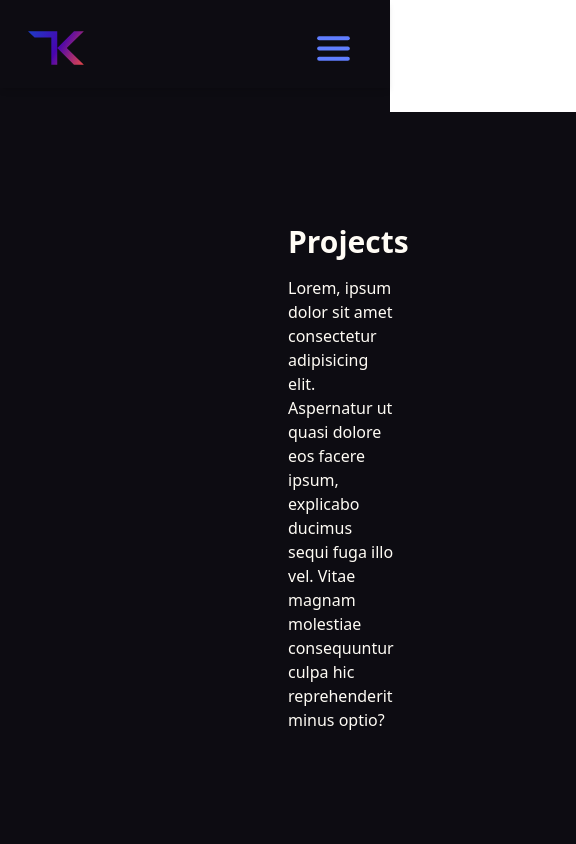
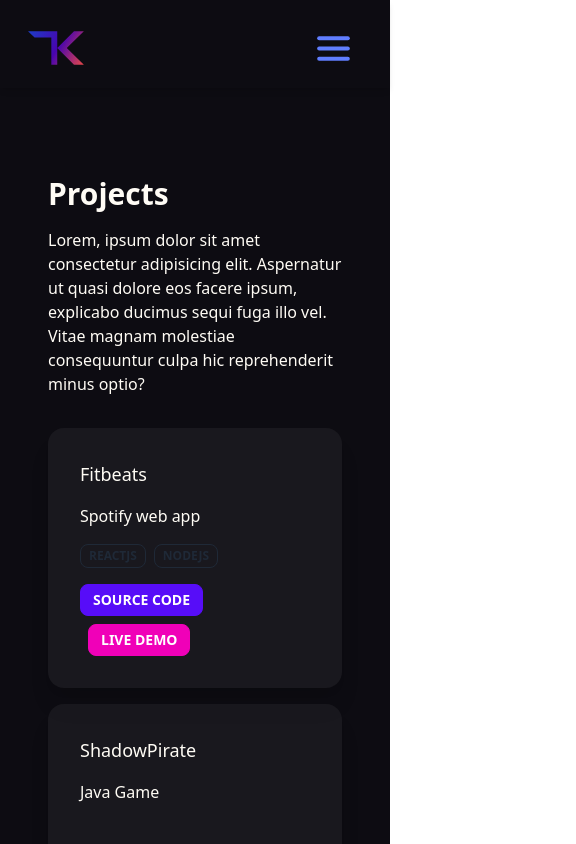
Before and after one commit to konfucius1/portfolio-website, a React (Vite) app: page /projects in a window 390 px wide. Shown: the top 844 px of the page, 576 px wide, since content can reach past the window. Built offline with nearby package versions, Linux system fonts and the light colour scheme.

Commit message:
developed working and responsive projects page

```diff
--- a/src/components/Hero.jsx
+++ b/src/components/Hero.jsx
@@ -3,7 +3,6 @@ import { TypeAnimation } from 'react-type-animation';
 
 const Hero = () => {
   return (
-    <div>
     <div id="centre" className="px-8 sm:px-16 sm:mx-16 md:px-8 md:mx-8">
       <h2 className="font-satoshi text-base sm:text-4xl font-medium text-[#BBC8FF]">
         {' '}
@@ -29,7 +28,6 @@ const Hero = () => {
         distinctio? Id!
       </p>
     </div>
-    </div>
   );
 };
 
--- a/src/components/ProjectCard.jsx
+++ b/src/components/ProjectCard.jsx
@@ -1,16 +1,57 @@
 import React from 'react';
 
-const ProjectCard = () => {
+const ProjectCard = ({
+  image,
+  name,
+  description,
+  techStack,
+  liveDemo,
+  sourceCode,
+}) => {
   return (
-    <div className="card card-side bg-base-100 shadow-xl">
-      <figure>
-        <img src="" alt="" />
-      </figure>
-      <div className="card-body">
-        <h2 className="card-title">New movie is released!</h2>
-        <p>Click the button to watch on Jetflix app.</p>
-        <div className="card-actions justify-end">
-          <button className="btn btn-primary">Watch</button>
+    <div className="card card-side bg-off-white/5 shadow-xl my-4 sm:flex sm:flex-row sm:items-center sm:justify-between sm:max-h-64">
+      <figure
+        className="sm:w-96 sm:bg-cover sm:bg-center sm:rounded-tl-xl sm:rounded-bl-xl h-64"
+        style={{ backgroundImage: `url(${image})` }}
+      ></figure>
+
+      <div className="card-body flex-1">
+        <h2 className="card-title text-lg font-medium mb-2 sm:mb-0 sm:mr-4">
+          {name}
+        </h2>
+
+        <p className="text-gray-600 sm:mb-0 sm:mr-4">{description}</p>
+
+        <div className="flex flex-wrap justify-start mt-2 sm:mt-0">
+          {techStack.map((tech) => (
+            <button
+              key={tech}
+              className="btn btn-outline btn-xs mr-2 mb-2 sm:mb-0"
+            >
+              {tech}
+            </button>
+          ))}
+        </div>
+
+        <div className="card-actions justify-start">
+          <a
+            href={sourceCode}
+            target="_blank"
+            rel="noopener noreferrer"
+            className="btn btn-primary btn-sm"
+          >
+            Source Code
+          </a>
+          {liveDemo ? (
+            <a
+              href={liveDemo}
+              target="_blank"
+              rel="noopener noreferrer"
+              className="btn btn-secondary btn-sm ml-2"
+            >
+              Live Demo
+            </a>
+          ) : null}
         </div>
       </div>
     </div>
--- a/src/pages/About.jsx
+++ b/src/pages/About.jsx
@@ -1,18 +1,21 @@
-import { Link } from 'react-router-dom';
 import image from '../assets/author-image.jpeg';
 import Tabs from '../components/Tabs';
+import LeftBar from '../components/LeftBar';
+import RightBar from '../components/RightBar';
 
 const About = () => {
   return (
-    <div className="bg-dark sm:pt-20 sm:px-48 px-8 pt-16">
+    <div className="flex bg-dark px-4 pt-16 sm:px-20 sm:pt-24 relative z-1">
+      <LeftBar />
+      <div className="px-8 sm:px-16 sm:mx-16 md:px-8 md:mx-8">
         <h2 className="pb-4 text-center sm:text-left">About Me</h2>
 
         <div className="flex flex-col md:flex-row bg-neutral-700 bg-opacity-20 p-4 h-auto w-fit mb-8">
           <p className="pb-4 md:pr-4">
             Lorem, ipsum dolor sit amet consectetur adipisicing elit. Aspernatur
             ut quasi dolore eos facere ipsum, explicabo ducimus sequi fuga illo
-          vel. Vitae magnam molestiae consequuntur culpa hic reprehenderit minus
-          optio?
+            vel. Vitae magnam molestiae consequuntur culpa hic reprehenderit
+            minus optio?
           </p>
           <div className="avatar relative flex justify-center md:justify-start z-1">
             <div className="w-72 rounded-xl">
@@ -28,6 +31,9 @@ const About = () => {
           <Tabs />
         </div>
       </div>
+
+      <RightBar />
+    </div>
   );
 };
 export default About;
--- a/src/pages/Experience.jsx
+++ b/src/pages/Experience.jsx
@@ -1,20 +1,23 @@
-import ProjectCard from '../components/ProjectCard';
+import LeftBar from '../components/LeftBar';
+import RightBar from '../components/RightBar';
 
 const Experience = () => {
   return (
-    <div className="bg-dark h-screen pt-28 px-72">
+    <div className="flex bg-dark px-4 pt-16 sm:px-20 sm:pt-24 relative z-1">
+      <LeftBar />
+      <div className="px-8 sm:px-16 sm:mx-16 md:px-8 md:mx-8">
         <h2 className="flex pb-4">Experience</h2>
 
         <div className="flex flex-row h-[auto] pb-8">
           <p>
             Lorem, ipsum dolor sit amet consectetur adipisicing elit. Aspernatur
             ut quasi dolore eos facere ipsum, explicabo ducimus sequi fuga illo
-          vel. Vitae magnam molestiae consequuntur culpa hic reprehenderit minus
-          optio?
+            vel. Vitae magnam molestiae consequuntur culpa hic reprehenderit
+            minus optio?
           </p>
         </div>
-
-      <ProjectCard />
+      </div>
+      <RightBar />
     </div>
   );
 };
--- a/src/pages/Projects.jsx
+++ b/src/pages/Projects.jsx
@@ -1,17 +1,58 @@
+import LeftBar from '../components/LeftBar';
+import RightBar from '../components/RightBar';
+import ProjectCard from '../components/ProjectCard';
+import ShadowPirate from '../assets/projects/shadow-pirate-cover.png';
+import FitBeats from '../assets/projects/fitbeats-cover.png';
+
 const Projects = () => {
+  let projectData = [
+    {
+      id: 1,
+      name: 'Fitbeats',
+      description: 'Spotify web app',
+      techStack: ['ReactJS', 'NodeJS'],
+      image: FitBeats,
+      sourceCode: 'https://github.com/',
+      liveDemo: 'https://netlify.com/',
+    },
+    {
+      id: 2,
+      name: 'ShadowPirate',
+      description: 'Java Game',
+      techStack: ['Java'],
+      image: ShadowPirate,
+      sourceCode: 'https://github.com/',
+    },
+  ];
+
   return (
-    <div className="bg-dark h-screen pt-28 px-72">
-      <h2 className="pb-4">Projects</h2>
+    <div className="flex bg-dark px-4 pt-16 sm:px-20 sm:pt-24 relative z-1">
+      <LeftBar />
+      <div className="px-8 sm:px-16 sm:mx-16 md:px-8 md:mx-8 flex flex-col">
+        <h2 className="pb-4">Projects</h2>
 
-      <div className="flex flex-row h-[auto]">
-        <p>
+        <p className="pb-4">
           Lorem, ipsum dolor sit amet consectetur adipisicing elit. Aspernatur
           ut quasi dolore eos facere ipsum, explicabo ducimus sequi fuga illo
           vel. Vitae magnam molestiae consequuntur culpa hic reprehenderit minus
           optio?
         </p>
-        <img className="pl-1" src="" alt="" />
+
+        <div>
+          {projectData.map((project) => (
+            <ProjectCard
+              key={project.id}
+              image={project.image}
+              name={project.name}
+              description={project.description}
+              techStack={project.techStack}
+              sourceCode={project.sourceCode}
+              liveDemo={project.liveDemo}
+            />
+          ))}
+        </div>
       </div>
+      <RightBar />
     </div>
   );
 };
--- a/src/pages/SharedLayout.jsx
+++ b/src/pages/SharedLayout.jsx
@@ -1,7 +1,7 @@
 import { Link, Outlet } from 'react-router-dom';
 import Footer from '../components/Footer';
 import Navbar from '../components/Navbar';
-// import Sidebar from '../components/Sidebar';
+
 const SharedLayout = () => {
   return (
     <div>
```
Also changed, not shown: src/assets/projects/fitbeats-cover.png (added), src/assets/projects/shadow-pirate-cover.png (added). Lines whose indentation alone changed are shown as unchanged.
